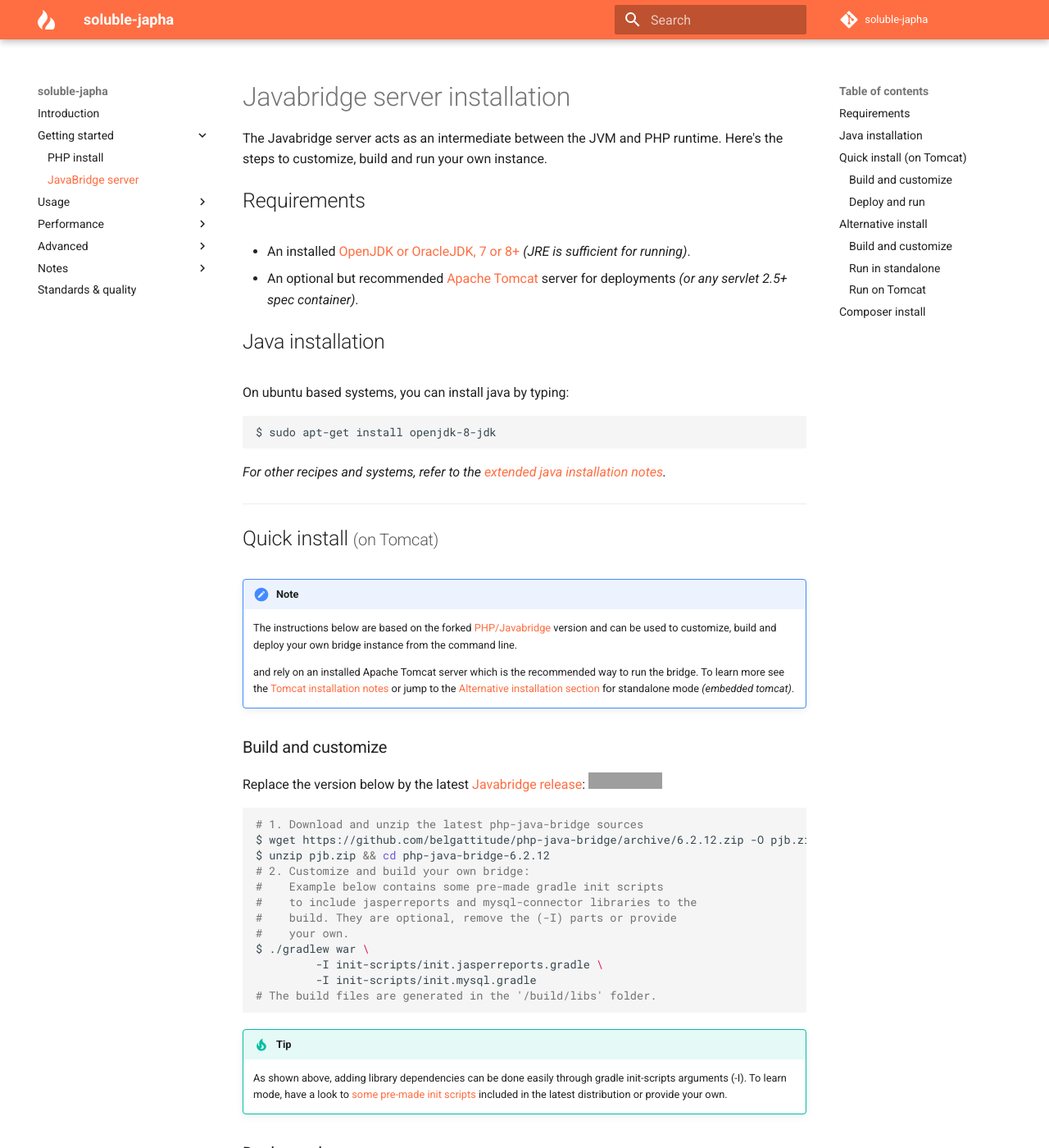
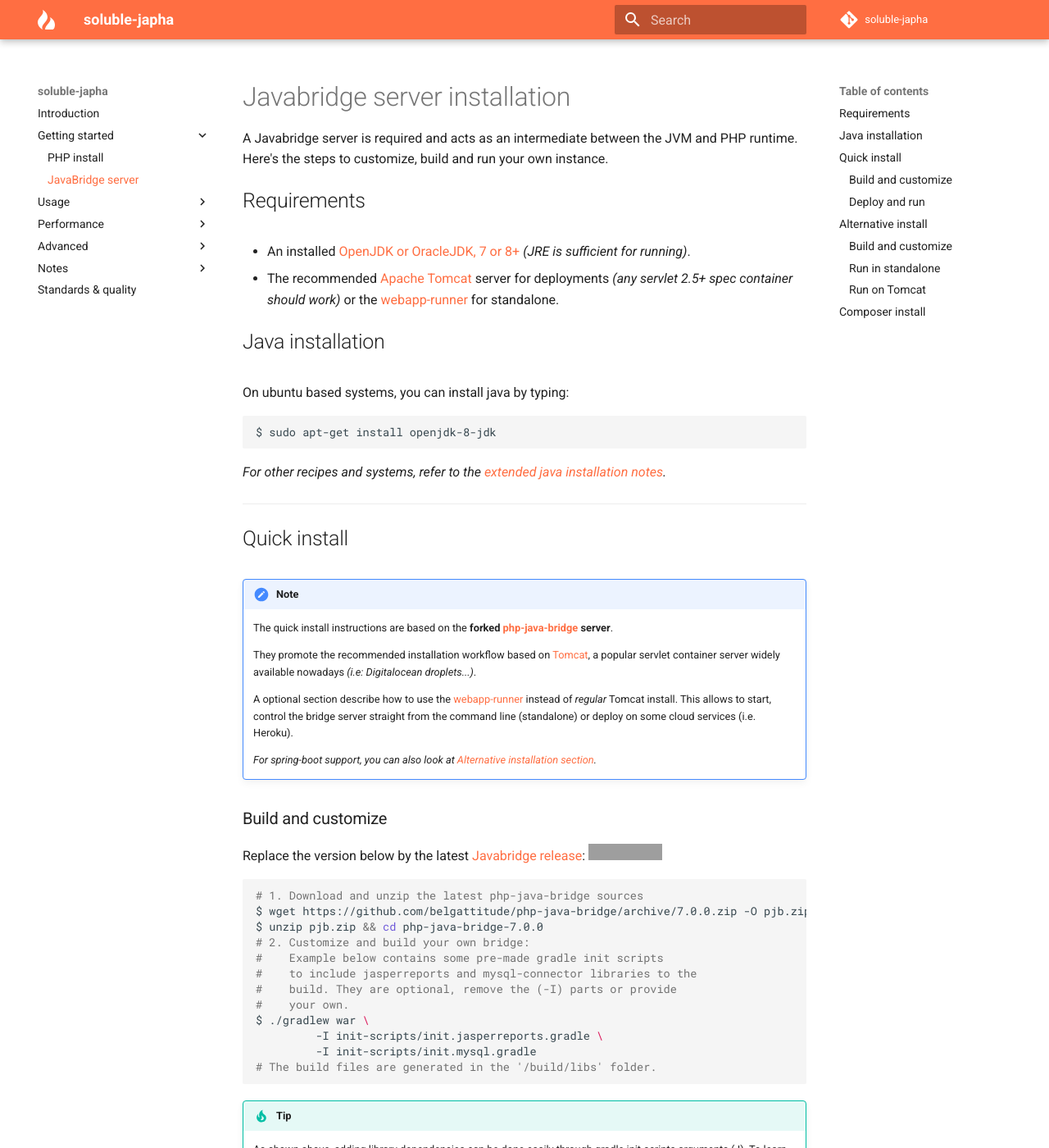
Before and after one commit to belgattitude/soluble-japha, an MkDocs documentation site: the page built from doc/install_server.md, in a window 1280 px wide and 1400 px high. Shown: the whole window at 82% size. Built offline with MkDocs 1.6.1 and Material for MkDocs 9.7.7, drawn with Linux system fonts in a browser that asks for light colours; comment, search, counter and statistics services are not loaded; old or Windows-style settings are respelled for this version of MkDocs; some of the changed text lies outside the part shown; grey boxes are pictures that could not be loaded.

Commit message:
Prep for v1.2.0, close #36

````diff
--- a/doc/install_server.md
+++ b/doc/install_server.md
@@ -1,13 +1,14 @@
 # Javabridge server installation
 
-The Javabridge server acts as an intermediate between the JVM and PHP runtime.
-Here's the steps to customize, build and run your own instance.
+A Javabridge server is required and acts as an intermediate between
+the JVM and PHP runtime. Here's the steps to customize, build and run your own instance.
 
 ## Requirements
 
 - An installed [OpenJDK or OracleJDK, 7 or 8+](./server/install_java.md) *(JRE is sufficient for running)*.
-- An optional but recommended [Apache Tomcat](./server/install_tomcat.md) server for deployments
-  *(or any servlet 2.5+ spec container)*.
+- The recommended [Apache Tomcat](./server/install_tomcat.md) server for deployments
+  *(any servlet 2.5+ spec container should work)* or the [webapp-runner](https://github.com/jsimone/webapp-runner)
+  for standalone.
 
 ## Java installation
 
@@ -21,17 +22,21 @@ $ sudo apt-get install openjdk-8-jdk
 
 ------
 
-## Quick install <small>(on Tomcat)</small>
+## Quick install
 
 !!! note
-    The instructions below are based on the forked [PHP/Javabridge](https://github.com/belgattitude/php-java-bridge) version
-    and can be used to customize, build and deploy your own bridge instance from the command
-    line.
+    The quick install instructions are based on the **forked [php-java-bridge](https://github.com/belgattitude/php-java-bridge)
+    server**.
 
-    and rely on an installed Apache Tomcat server which is the recommended way to run the bridge.
-    To learn more see the [Tomcat installation notes](./server/install_tomcat.md) or jump
-    to the [Alternative installation section](#alternative-install) for
-    standalone mode *(embedded tomcat)*.
+    They promote the recommended installation workflow based on [Tomcat](./server/install_tomcat.md),
+    a popular servlet container server widely available nowadays *(i.e: Digitalocean droplets...)*.
+
+    A optional section describe how to use the [webapp-runner](https://github.com/jsimone/webapp-runner)
+    instead of *regular* Tomcat install. This allows to start, control the bridge server
+    straight from the command line (standalone) or deploy on some cloud services (i.e. Heroku).
+
+    *For spring-boot support, you can also look at [Alternative installation section](#alternative-install).*
+
 
 ### Build and customize
 
@@ -39,8 +44,8 @@ Replace the version below by the latest [Javabridge release](https://github.com/
 
 ```shell
 # 1. Download and unzip the latest php-java-bridge sources
-$ wget https://github.com/belgattitude/php-java-bridge/archive/6.2.12.zip -O pjb.zip
-$ unzip pjb.zip && cd php-java-bridge-6.2.12
+$ wget https://github.com/belgattitude/php-java-bridge/archive/7.0.0.zip -O pjb.zip
+$ unzip pjb.zip && cd php-java-bridge-7.0.0
 # 2. Customize and build your own bridge:
 #    Example below contains some pre-made gradle init scripts
 #    to include jasperreports and mysql-connector libraries to the
````
Also changed, not shown: other parts of doc/install_server.md (+1 -1 lines), CHANGELOG.md (+2 -1 lines).
